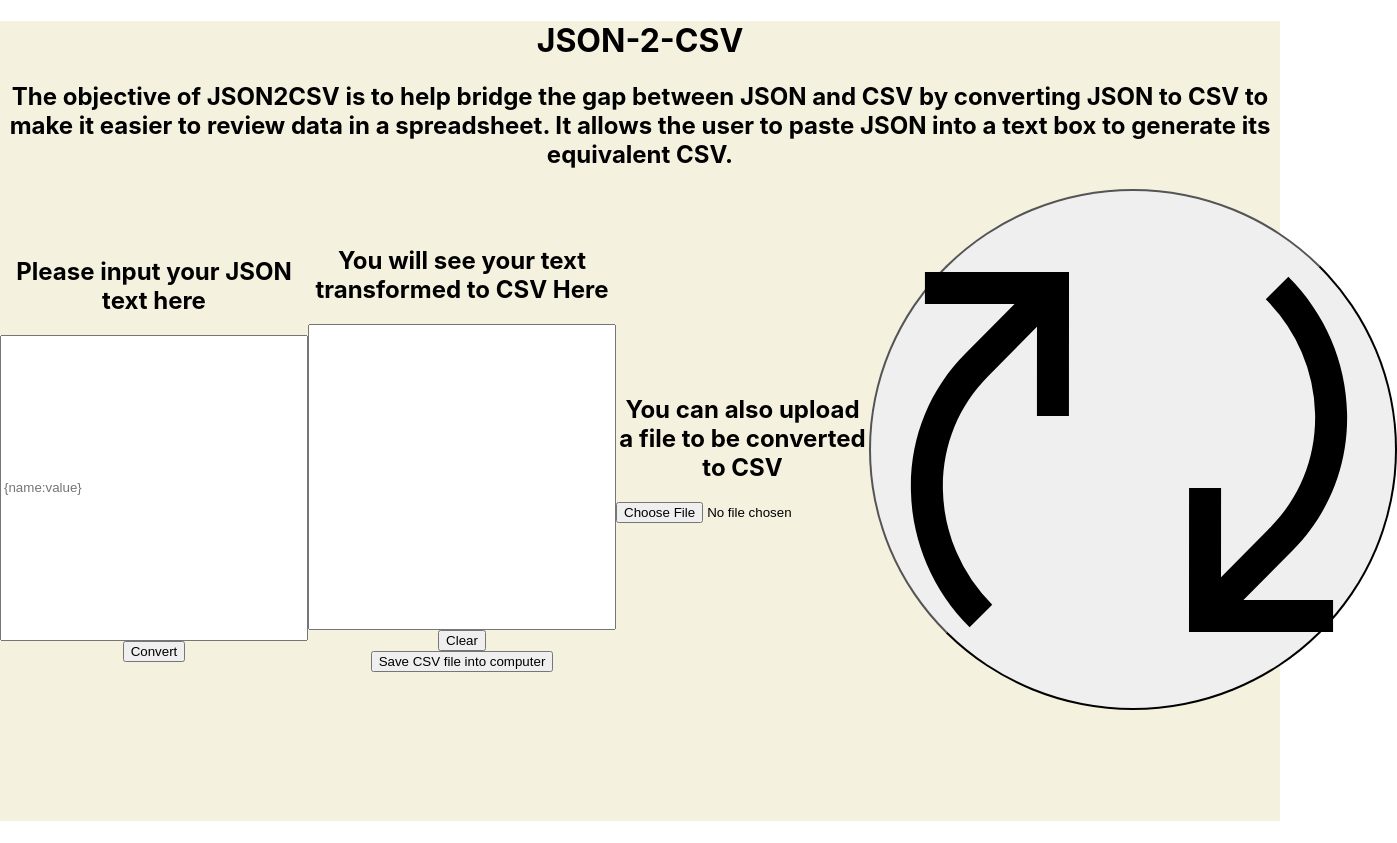
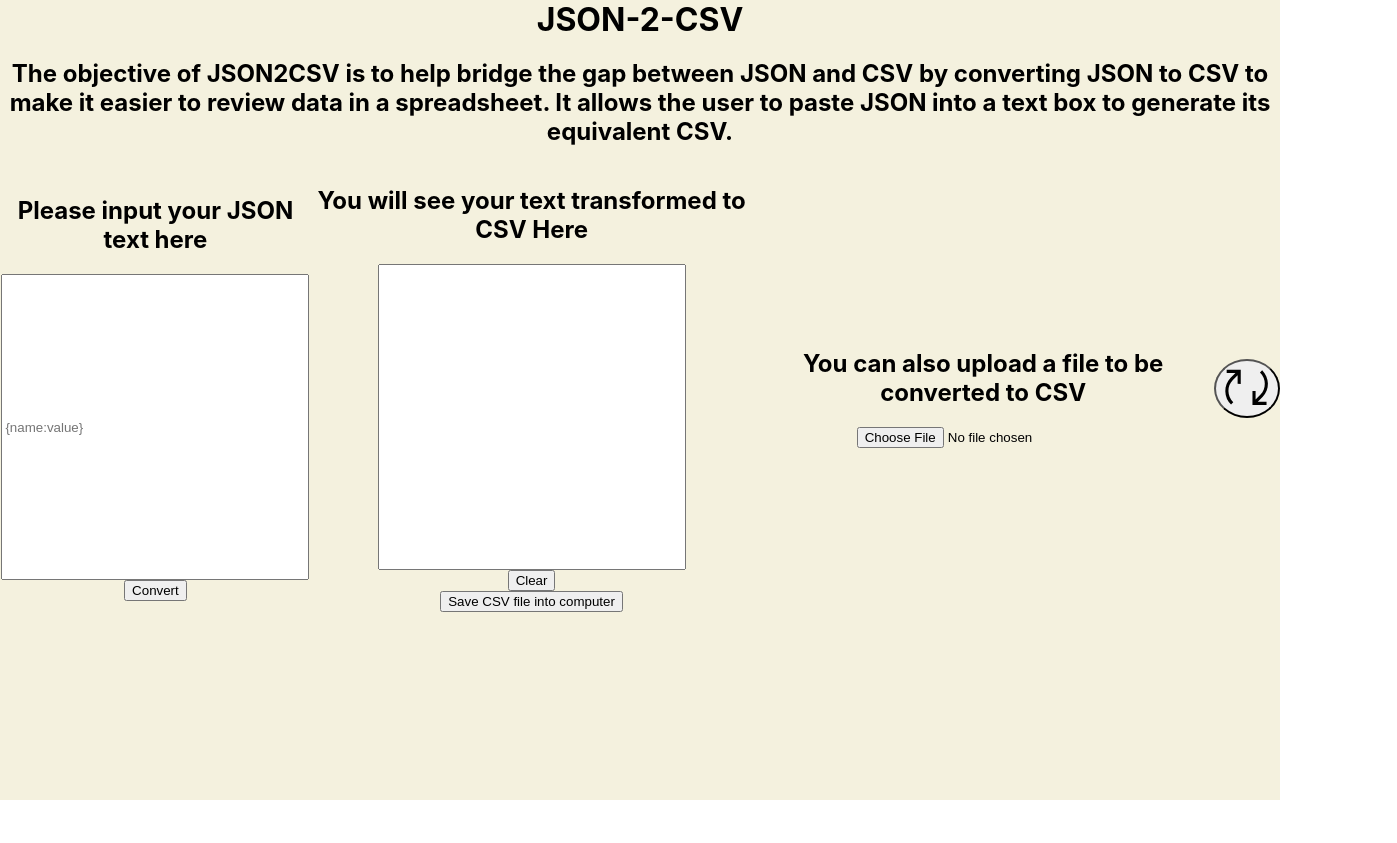
Before and after one commit to HasselGR/json-2-csv, a React (Create React App) app: page / in a window 1280 px wide. Shown: the whole page, 1397 px wide, since content can reach past the window. After the commit the page ends 800 px from the top, so only its background shows below. Built offline with nearby package versions, Linux system fonts and the light colour scheme.

Commit message:
fixing div fitting all the screen, size of change button

```diff
--- a/src/App.css
+++ b/src/App.css
@@ -1,3 +1,19 @@
+.flip-card{
+  height: 100%;
+  width: 100%;
+
+  height: 100vh;
+  width: 100vw;
+  position: absolute;
+  top:0px;
+  right:0px;
+  bottom:0px;
+  left:0px;
+}
+h1{
+  margin:0;
+}
+
 .front {
   text-align: center;
   background-color: #F4F1DE;
@@ -7,7 +23,6 @@
   height: 100vh;
   width: 100vw;
 
-  margin: 0;
 }
 .back {
   text-align: center;
@@ -19,7 +34,6 @@
 
   width: 100vw;
 }
-
 
 
 .input-container{
--- a/src/App.js
+++ b/src/App.js
@@ -146,7 +146,7 @@ function App() {
             <h2>You can also upload a file to be converted to JSON</h2>
             <input  type="file" name="CSV" accept=".csv" onChange={fileLoadCSV}></input>
           </div>
-            <button className='changeStyle-button' onClick={toggleMode}>Change Mode</button>
+          <button className='changeStyle-button' onClick={toggleMode}><img src={ChangeMode} alt="change"/></button>
           </div>
         </div>
       </ReactCardFlip>
--- a/src/index.css
+++ b/src/index.css
@@ -1,7 +1,6 @@
 html, body {
   margin: 0;
-
-
+  height: 100%;
   font-family: -apple-system, BlinkMacSystemFont, 'Segoe UI', 'Roboto', 'Oxygen',
     'Ubuntu', 'Cantarell', 'Fira Sans', 'Droid Sans', 'Helvetica Neue',
     sans-serif;
```
Also changed, not shown: src/loop.svg.
